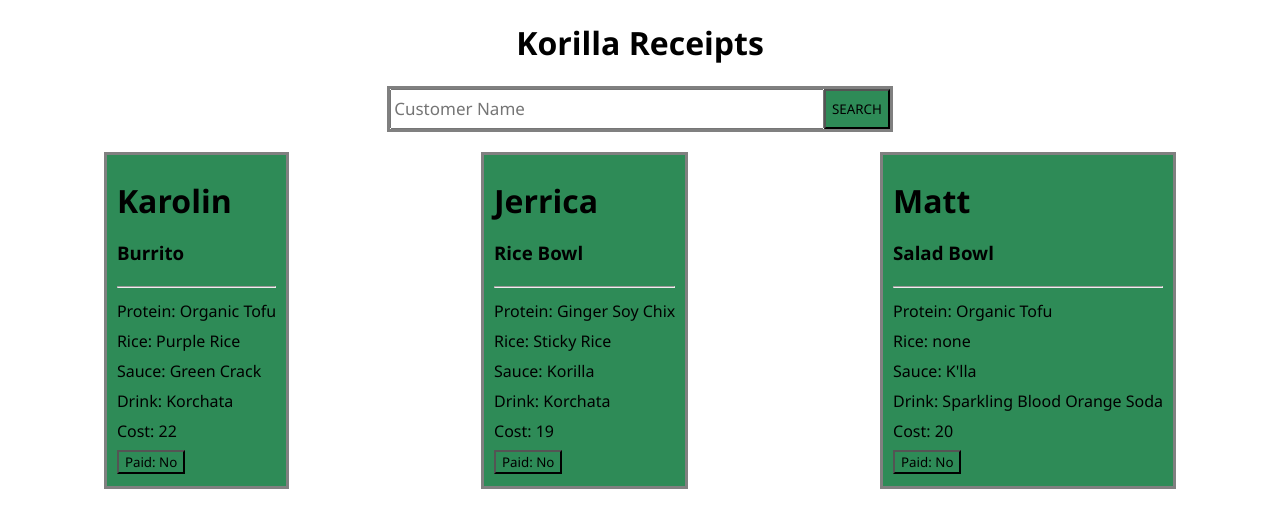
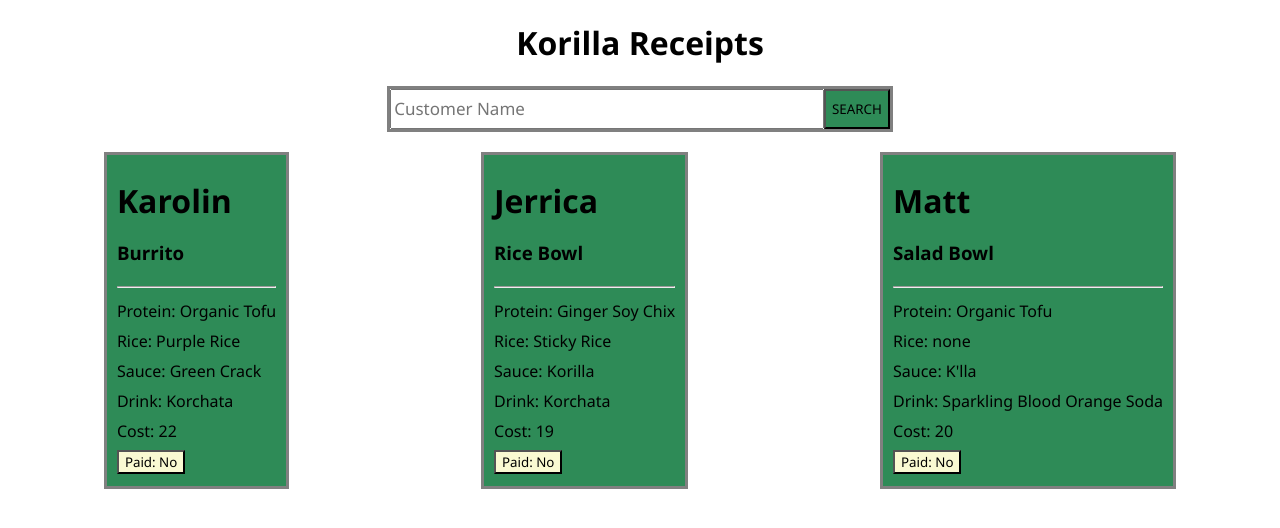
Before and after one commit to katiepestotnik/korilla, a React (Create React App) app: page / in a window 1280 px wide. Shown: the top 528 px of the page. Built offline with nearby package versions, Linux system fonts and the light colour scheme.

Commit message:
toggle renamed

```diff
--- /dev/null
+++ b/src/components/Button.js
@@ -0,0 +1,7 @@
+const Button = (handleClick) => {
+    return (
+        <button>
+        </button>
+    )
+}
+export default Button
--- a/src/components/Receipt.js
+++ b/src/components/Receipt.js
@@ -1,10 +1,11 @@
 import { useState } from 'react'
+import Button from './Button'
 const Receipt = ({ person, order, paid }) => {
     !paid ? paid = 'No' : paid = 'Yes'
-    const [clear, setClear] = useState(paid)
+    const [toggle, setToggle] = useState(paid)
     const handleClick = () => {
-        if(paid)setClear('Yes')
-        else setClear('No')
+        if(paid)setToggle('Yes')
+        else setToggle('No')
     }
     return (
         <div className='single'>
@@ -27,8 +28,8 @@ const Receipt = ({ person, order, paid }) => {
                 <div>
                     Cost: {order.cost}
                 </div>
-                <button onClick={handleClick}>
-                    Paid: {clear}
+                <button className='toggler' onClick={handleClick}>
+                    Paid: {toggle}
                 </button>
             </div>
         </div>
--- a/src/index.css
+++ b/src/index.css
@@ -33,3 +33,6 @@ input{
 button{
   background-color: seagreen;
 }
+.toggler{
+  background-color: lightgoldenrodyellow
+}
```
